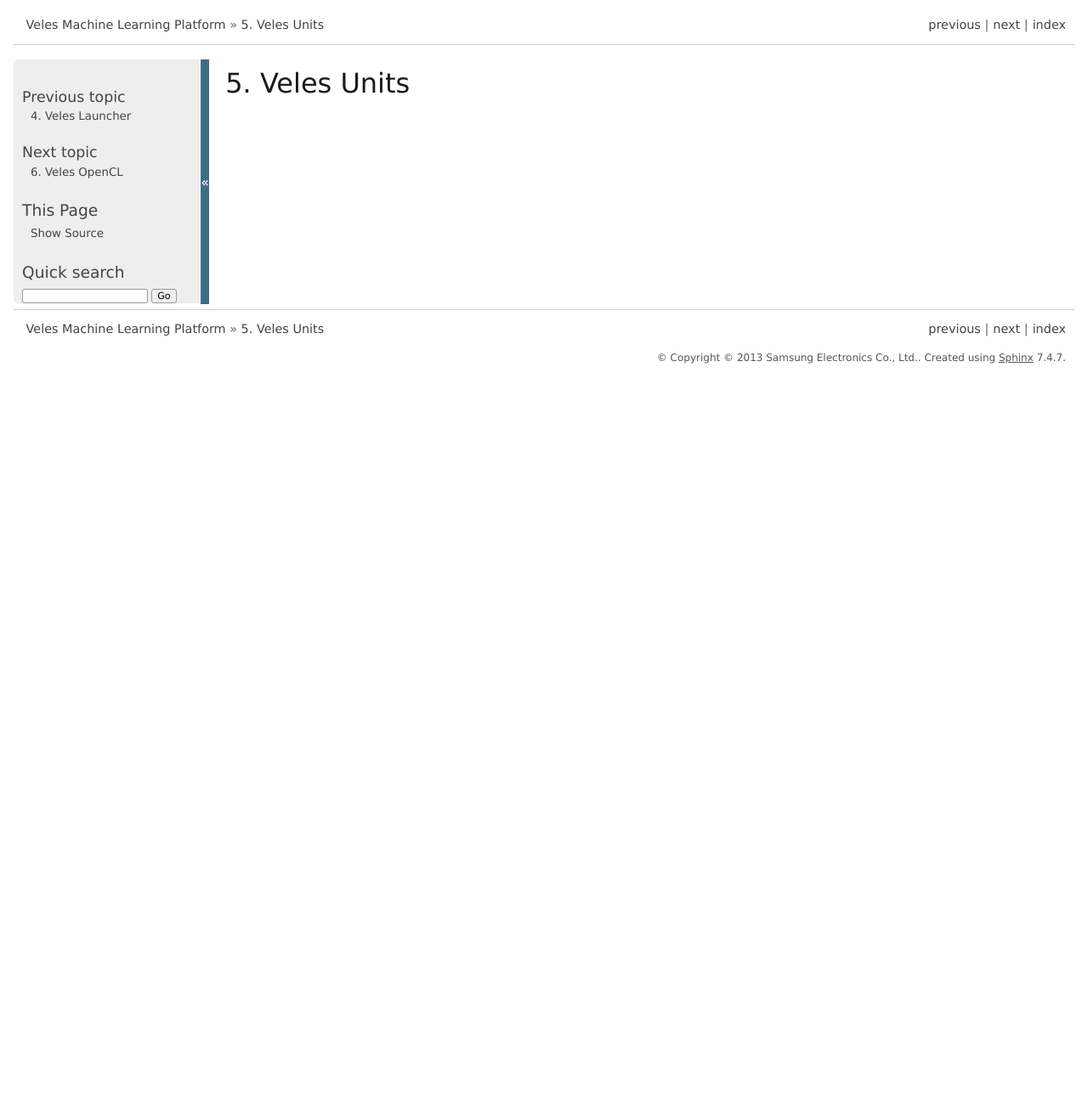
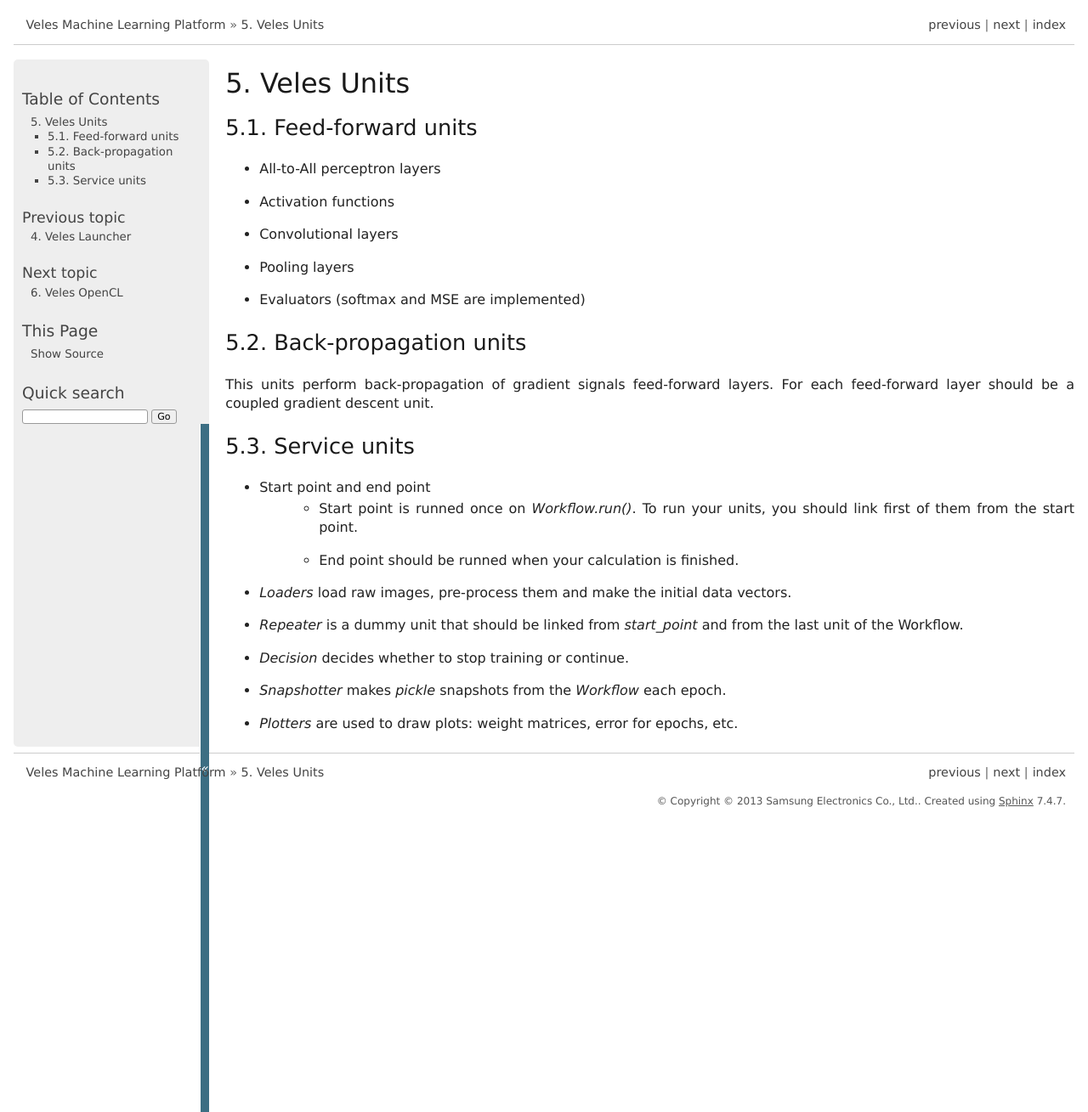
Before and after one commit to Samsung/veles, a Sphinx documentation site: the page built from docs/source/manualrst_veles_units.rst, in a window 1280 px wide. Shown: the whole page at 85% size. Built offline with Sphinx 7.4.7, drawn with Linux system fonts in a browser that asks for light colours; before the commit the page ends 900 px from its top, so only the background shows below that.

Commit message:
Modified docs generation
Change-Id: If7b6536a1851a75f0aa26f4bd37f43d27ec30602

Former-commit-id: 359f19465e6ac73be2bc8cf1ee7161048aa9a75f

```diff
--- a/docs/source/conf.py
+++ b/docs/source/conf.py
@@ -44,6 +44,16 @@
     'sphinxcontrib.napoleon',
     'sphinxarg.ext'
 ]
+
+# Skipping undocumented members
+autodoc_default_flags = ['members']
+
+def maybe_skip_member(app, what, name, obj, skip, options):
+    return obj.__doc__ is None or skip
+
+def setup(app):
+    app.connect('autodoc-skip-member', maybe_skip_member)
+
 
 # Add any paths that contain templates here, relative to this directory.
 templates_path = ['_templates']
--- a/docs/source/manualrst_veles_units.rst
+++ b/docs/source/manualrst_veles_units.rst
@@ -1,2 +1,29 @@
 Veles Units
 ===========
+
+Feed-forward units
+******************
+
+* All-to-All perceptron layers
+* Activation functions
+* Convolutional layers
+* Pooling layers
+* Evaluators (softmax and MSE are implemented)
+
+Back-propagation units
+**********************
+
+This units perform back-propagation of gradient signals feed-forward layers. For each feed-forward layer should be a coupled gradient descent unit.
+
+
+Service units
+*************
+
+* Start point and end point
+	* Start point is runned once on `Workflow.run()`. To run your units, you should link first of them from the start point.
+	* End point should be runned when your calculation is finished.
+* `Loaders` load raw images, pre-process them and make the initial data vectors.
+* `Repeater` is a dummy unit that should be linked from `start_point` and from the last unit of the Workflow.
+* `Decision` decides whether to stop training or continue.
+* `Snapshotter` makes `pickle` snapshots from the `Workflow` each epoch.
+* `Plotters` are used to draw plots: weight matrices, error for epochs, etc.
```
